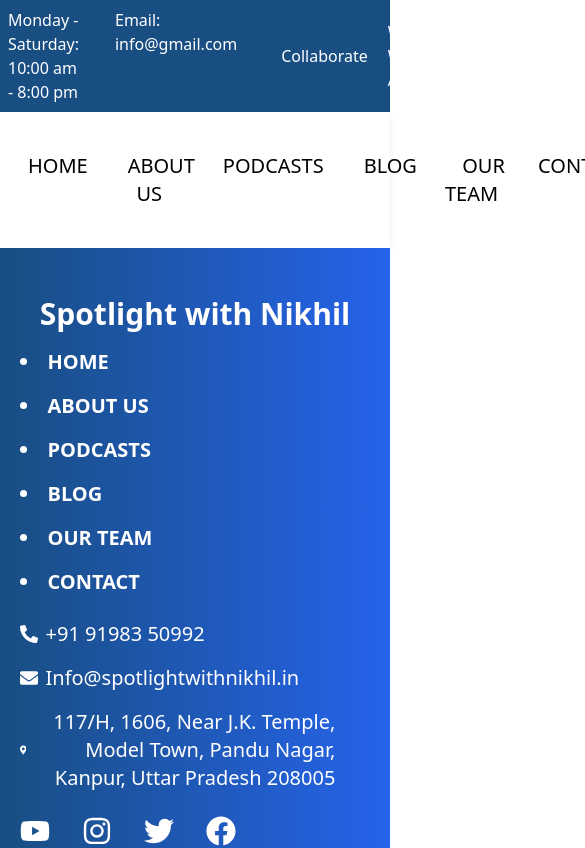
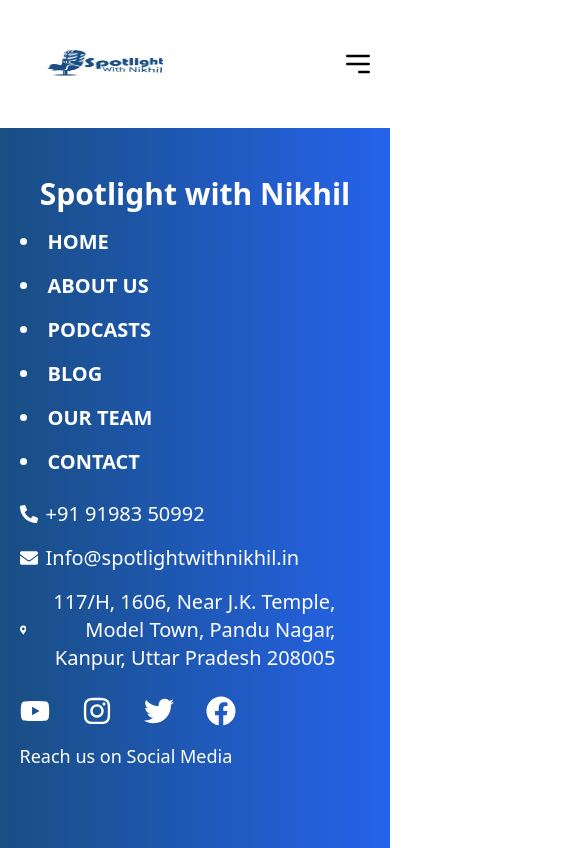
Before and after one commit to Ntechzy/spotlight-with-nikhil, a React (Vite) app: page /home in a window 390 px wide. Shown: the top 848 px of the page, 585 px wide, since content can reach past the window. Built offline with nearby package versions, Linux system fonts and the light colour scheme.

Commit message:
responsive

```diff
--- a/index.html
+++ b/index.html
@@ -2,23 +2,55 @@
 <html lang="en">
   <head>
     <meta charset="UTF-8" />
+    <meta
+    name="viewport"
+    content="width=device-width, initial-scale=1 maximum-scale=1.0, user-scalable=no"
+  />
+    <meta name="viewport" content="width=device-width, initial-scale=1.0" />
     <link rel="stylesheet" href="https://unpkg.com/aos@next/dist/aos.css" />
     <link rel="icon" type="image/svg+xml" href="/vite.svg" />
-    <meta name="viewport" content="width=device-width, initial-scale=1.0" />
     <title>Vite + React</title>
+    <style>
+      * {
+        margin: 0;
+        padding: 0;
+        box-sizing: border-box;
+        /* overflow: scroll; */
+      }
+
+      .aos {
+        overflow: hidden;
+        display: block; /* or inline-block if needed */
+        max-width: 100%;
+        width: 100%;
+        overflow: hidden;
+      }
+
+      [data-aos] {
+        max-width: 100%;
+        width: auto;
+        display: block;
+        overflow: hidden;
+      }
+
+      /* Add responsive design adjustments if needed */
+      @media (max-width: 768px) {
+        .aos {
+          max-width: 100%;
+        }
+      }
+    </style>
   </head>
   <body>
     <script src="https://unpkg.com/aos@next/dist/aos.js"></script>
     <script>
       AOS.init({
-        offset: 100, // offset (in px) from the original trigger point
-  // delay: 1000, // values from 0 to 3000, with step 50ms
-  delay: 400, // values from 0 to 3000, with step 50ms
-  duration: 1000, // Animation duration
-      // once: true, // Trigger animation only once
-      easing: 'ease-in-out', // Easing function
-  mirror: false, // whether elements should animate out while scrolling past them
-  anchorPlacement: 'top-bottom'
+        offset: 100,
+        delay: 400,
+        duration: 1000,
+        easing: 'ease-in-out',
+        mirror: false,
+        anchorPlacement: 'top-bottom',
       });
     </script>
     <div id="root"></div>
--- a/src/components/Home/AudioSection.jsx
+++ b/src/components/Home/AudioSection.jsx
@@ -67,7 +67,7 @@
   };
 
   return (
-    <div className="flex flex-col items-center p-11 bg-[#194E82] shadow-md">
+    <div className="flex flex-col items-center p-11 bg-[#194E82] shadow-md ">
       <h2 className="text-2xl font-bold mb-4 text-center text-white" data-aos="fade-up">
         Spotlight with Nikhil Sachan
       </h2>
@@ -85,7 +85,7 @@
         />
 
         {/* Audio Player Controls Section */}
-        <div className="flex flex-col w-1/2 items-center ml-4" data-aos="fade-left" data-aos-delay="400">
+        <div className="flex flex-col w-1/2 items-center ml-4 mt-5" data-aos="fade-left" data-aos-delay="400">
           {/* Custom Progress Bar */}
           <div className="w-full mb-4">
             <div className="h-2 bg-gray-300 rounded-lg cursor-pointer" onClick={handleProgressClick}>
@@ -101,10 +101,11 @@
             </div>
           </div>
 
-          <div className='flex flex-row gap-32 w-full items-center'>
+          <div className='flex md:flex-row flex-col md:gap-32 gap-4 w-full items-center'>
             {/* Song Title and Author */}
-            <div className="text-center mb-4">
+            <div className="text-center md:mb-4 w-full ">
               <h3 className="font-semibold text-xl text-white">Spotlights Here</h3>
+
               <p className="text-lg text-white">by Nikhil Sachan</p>
             </div>
 
--- a/src/components/Home/TestimonialCarousel.jsx
+++ b/src/components/Home/TestimonialCarousel.jsx
@@ -23,30 +23,30 @@
 
 const TestimonialCarousel = () => {
   const settings = {
-    dots: true,
+    dots: false,
     infinite: true,
     speed: 500,
     slidesToShow: 1,
     slidesToScroll: 1,
     autoplay: true,
-    autoplaySpeed: 5000, // Adjust the delay (in milliseconds) as desired
+    autoplaySpeed: 2000, // Adjust the delay (in milliseconds) as desired
     arrows: false, // Hide the default arrows
   };
 
   return (
     <div
-      className="w-full h-screen bg-cover bg-center relative" data-aos="fade-up"
+      className="md:w-full h-screen md:bg-cover bg-no-repeat bg-center md:relative" data-aos="fade-up"
       style={{
         backgroundImage: "url('/assets/testimonialbg.png')",
       }}
     >
-      <div className="absolute top-8 left-8 max-w-lg bg-white p-8 shadow-md rounded-lg border-red-900">
+      <div className="md:absolute top-8 left-8 max-w-lg bg-white p-8 shadow-md rounded-lg border-red-900 m-8 ">
         <h3 className="text-blue-700 text-2xl font-semibold mb-2">TESTIMONIAL</h3>
         <h2 className="text-2xl font-bold mb-4">Our guests say about us</h2>
 
         <Slider {...settings}>
           {testimonials.map((testimonial, index) => (
-            <div key={index} className="p-4">
+            <div key={index} className="p-8">
               <div className="flex items-center mb-4">
                 <img
                   src={testimonial.photo}
--- a/src/components/Navbar.jsx
+++ b/src/components/Navbar.jsx
@@ -1,37 +1,43 @@
 import React, { useState } from 'react';
 import { Link } from 'react-router-dom';
 import { navbarData } from './Navbar/navbarData';
-// import logo from './path/to/logo.png'; // Update this path to your logo image
 
 const Navbar = () => {
   const [Activelink, setActiveLink] = useState("Home");
-  console.log(Activelink);
+  const [isOpen, setIsOpen] = useState(false);  // Controls mobile menu state
+
+  const toggleMenu = () => {
+    window.closed();
+  };
 
   return (
-    <nav className="flex items-center justify-between p-4 top-0 left-0 right-0 z-50 bg-white shadow-md">
+    <nav className={`flex md:items-center justify-between p-4 top-0 left-0 right-0 z-50 bg-white shadow-md`}>
       {/* Logo Section */}
       <div className="w-48 h-24">
         <img src="/assets/spotlightlogo.png" alt="Logo" className="h-full w-full" />
       </div>
 
-      {/* Centered Navbar Links */}
-      <div className="flex-grow text-center">
-        <ul className="flex justify-center space-x-4">
+      {/* Centered Navbar Links (visible on desktop and mobile when opened) */}
+      <div className={`md:text-center md:mt-[85px] md:mr-11 md:block ${isOpen ? 'block' : 'hidden'} md:flex absolute top-0 items-start justify-start flex right-0 left-0 m-auto md:w-[100%] md:text-center  bottom-0 text-white md:text-black w-[100%] md:bg-transparent bg-white z-50  h-56 mt-32 transition-all ease-in-out duration-300`}>
+        <ul className="flex justify-center md:space-x-4 md:flex md:flex-row  flex-col translate-y-1 duration-200  md:ml-80 w-[100%] ml-8 gap-3 ">
           {navbarData.map((item, index) => (
-            <li key={index} className="relative group">
-              <Link to={item.link}
-                onClick={() => setActiveLink(item.label)}
-                className={`px-3 py-2 rounded-md text-xl font-medium hover:text-[#2e6793] ${Activelink === item.label ? 'text-gray-500' : 'text-black'}`}
+            <li key={index} className="relative group ">
+              <Link
+                to={item.link}
+                onClick={() =>{ {setActiveLink(item.label)};setIsOpen(false)}}
+                className={`md:px-3 md:py-2  md:rounded-md md:text-xl md:font-medium hover:text-[#2e6793]  ${Activelink === item.label ? 'text-gray-500' : 'text-black'}`}
               >
                 {item.label}
               </Link>
 
+              {/* Submenu */}
               {item.submenu && (
-                <ul className="absolute left-0 mt-2 w-48 bg-white text-gray-800 rounded-md shadow-lg opacity-0 group-hover:opacity-100">
+                <ul className="absolute left-0 mt-2 w-48 bg-white text-gray-800 rounded-md shadow-lg opacity-0 group-hover:opacity-100 transition-opacity duration-300">
                   {item.submenu.map((submenuItem, submenuIndex) => (
                     <li key={submenuIndex}>
-                      <Link to={submenuItem.link}
-                        className="block px-4 py-2 text-sm hover:bg-gray-100 hover:text-[#0057B8]"
+                      <Link
+                        to={submenuItem.link}
+                        className="block px-4 py-2 text-sm hover:bg-gray-100 hover:text-[#0057B8] transition-colors duration-200"
                       >
                         {submenuItem.label}
                       </Link>
@@ -44,23 +50,33 @@
         </ul>
       </div>
 
-      {/* Search Input, Channel Button, and Hamburger Menu Icon */}
-      <div className="flex items-center space-x-4 rounded p-2">
-       {/* <div className='border p-[8px] rounded-md bg-slate-50'>Subscribe the channel</div> */}
+      {/* Mobile Hamburger Icon */}
+      <div className="md:hidden flex items-center space-x-4">
+        <button
+          className="text-black focus:outline-none"
+          onClick={() => setIsOpen(!isOpen)}  // Toggles the menu on click
+        >
+          {/* Conditionally render Hamburger or Cross Icon */}
+          {!isOpen ? (
+            <svg className="h-8 w-8 transition-transform duration-300 ease-in-out" fill="none" stroke="currentColor" viewBox="0 0 24 24" strokeWidth="2" xmlns="http://www.w3.org/2000/svg">
+              <path strokeLinecap="round" strokeLinejoin="round" d="M4 6h16M4 12h16m-7 6h7" />
+            </svg>
+          ) : (
+            <svg className="h-8 w-8 transition-transform duration-300 ease-in-out" fill="none" stroke="currentColor" viewBox="0 0 24 24" strokeWidth="2" xmlns="http://www.w3.org/2000/svg">
+              <path strokeLinecap="round" strokeLinejoin="round" d="M6 18L18 6M6 6l12 12" />
+            </svg>
+          )}
+        </button>
+      </div>
 
+      {/* Channel Button and Search Input (Desktop and larger screens) */}
+      <div className="hidden md:flex items-center space-x-4 rounded p-2">
         {/* Channel Button */}
-      <Link to="https://www.youtube.com/@SpotlightwithNikhil" target="_blank" >
-      <button className="px-4 py-2 bg-[#194E82] font-semibold  text-white rounded-md hover:bg-[#1f4b7e] transition duration-200">
-         Subscribe the  Channel
-        </button>
-      </Link>
-
-        {/* Hamburger Menu Icon */}
-        {/* <div className="flex items-center cursor-pointer">
-          <svg className="h-8 w-8 text-black hover:text-[#2e6793]" fill="none" viewBox="0 0 24 24" stroke="currentColor">
-            <path strokeLinecap="round" strokeLinejoin="round" strokeWidth={2} d="M4 6h16M4 12h16m-7 6h7" />
-          </svg>
-        </div> */}
+        <Link to="https://www.youtube.com/@SpotlightwithNikhil" target="_blank">
+          <button className="px-4 py-2 bg-[#194E82] font-semibold text-white rounded-md hover:bg-[#1f4b7e] transition duration-200">
+            Subscribe the Channel
+          </button>
+        </Link>
       </div>
     </nav>
   );
--- a/src/components/TopSection/TopSection.jsx
+++ b/src/components/TopSection/TopSection.jsx
@@ -3,7 +3,7 @@
 
 const TopSection = () => {
   return (
-    <div className="bg-[#194E82] text-white p-2 flex flex-row w-[100%] m-auto">
+    <div className="bg-[#194E82] text-white p-2  flex-row w-[100%] m-auto md:block hidden">
       <div className="container  flex flex-row justify-between items-center">
         {/* Contact Info Section */}
         <div className="flex flex-row gap-9">
--- a/src/index.css
+++ b/src/index.css
@@ -4,3 +4,20 @@
 /* body{
     background-color: #050707;
 } */
+.aos {
+    display: block; /* or inline-block if necessary */
+    max-width: 100%;
+    overflow: hidden; /* Prevent content from expanding beyond its container */
+    width: 100%;
+  }
+  [data-aos] {
+    width: auto;
+    max-width: 100%;
+    display: block; /* Ensure it behaves as a block-level element */
+    overflow: hidden;
+  }
+  @media (max-width: 768px) {
+    .aos {
+      max-width: 100%;
+    }
+  }
```
Also changed, not shown: src/components/Home/HomeBanner.jsx (+4 -4 lines).
